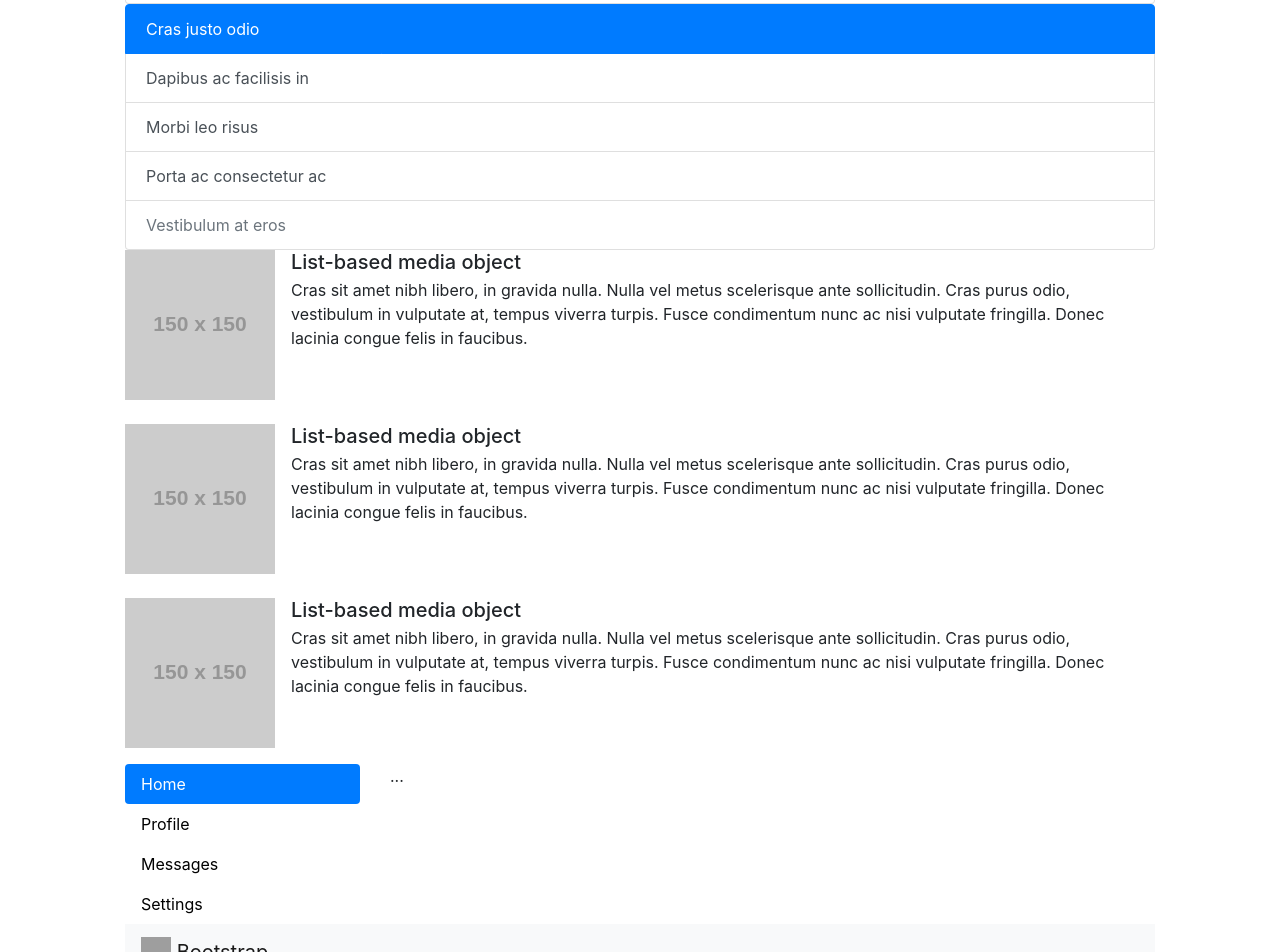
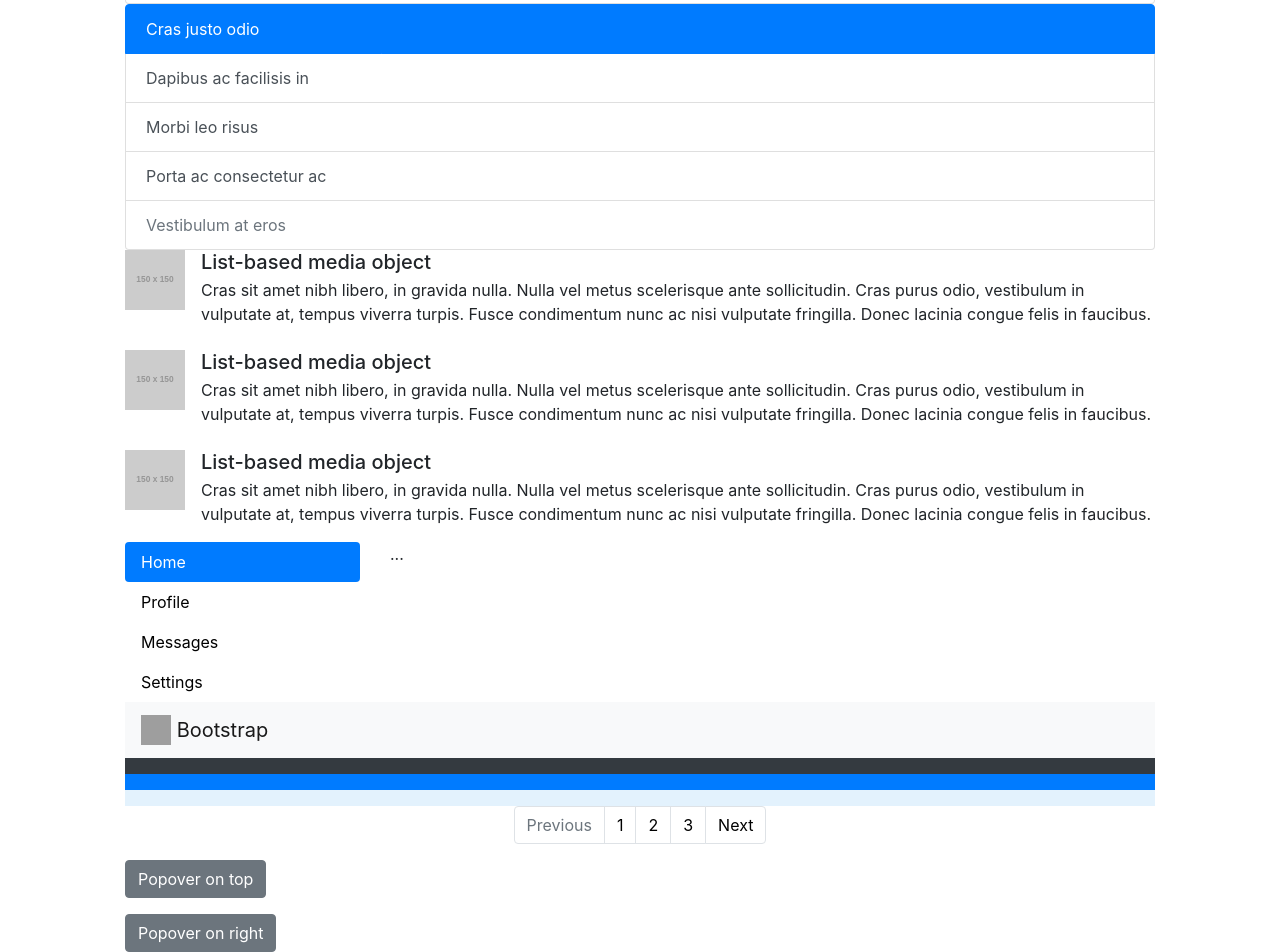
Before and after one commit to naavilam/naavilam.github.io, a Jekyll site: the page built from _posts/2020-10-28-Dumbarton-Style-Guide.md, in a window 1280 px wide. Shown: the part 4394-5346 px from the top of the page. Built offline with Jekyll 4.4.1, drawn with Linux system fonts in a browser that asks for light colours; nearby versions of some CDN libraries; comment, search, counter and statistics services are not loaded.

Commit message:
Update files

```diff
--- a/_layouts/home.html
+++ b/_layouts/home.html
@@ -135,7 +135,7 @@ layout: default
 
             {% if talk.Thumb %}
             <a href="{{ talk.Link }}" target="_blank" rel="noopener">
-              <img src="{{ talk.Thumb }}" class="mr-3 img-thumbnail border-0 "
+              <img src="{{ talk.Thumb }}" class="mr-3 img-thumbnail border-0 talk-thumb"
                 style="width: 80px; height: auto; object-fit: contain;" alt="{{ talk.Program }}">
             </a>
             {% endif %}
--- a/css/main.css
+++ b/css/main.css
@@ -1061,16 +1061,6 @@ $font-family: Proxima, Helvetica, Arial, sans-serif;
   margin: 5% 0 0 15%;
 }
 
-
-/*Limita o icone em education*/
-education-list .media img {
-  width: 60px;
-  /* ajuste como quiser */
-  height: auto;
-  max-width: 60px;
-  object-fit: contain;
-}
-
 /* Thumbs from Talks session*/
 .talk-thumb {
   width: 240px;
@@ -1078,3 +1068,11 @@ education-list .media img {
   object-fit: contain;
   border-radius: 6px;
 }
+
+/*Limita o icone em education*/
+.media img:not(.talk-thumb) {
+  width: 60px;
+  max-width: 60px;
+  height: auto;
+  object-fit: contain;
+}
```
